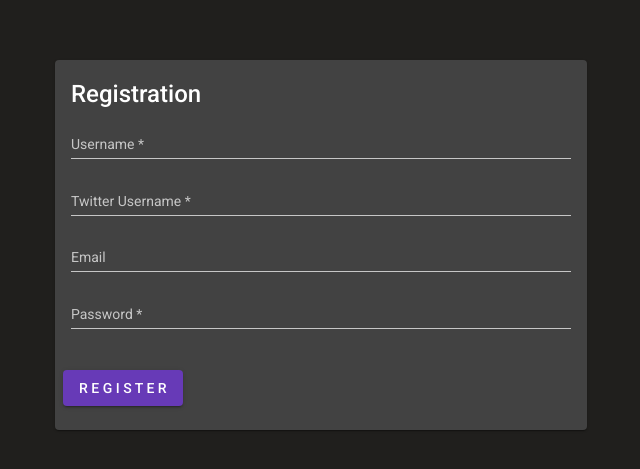
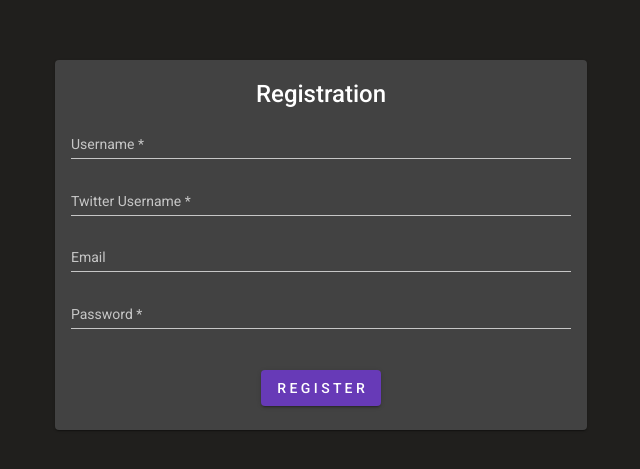
Before and after one commit to theunforg1ven/twitter-dealer, an Angular app in the folder TwitterDealer/TwitterDealer.WebClientApp/ClientApp/: page /user/registration in a window 1280 px wide. Shown: the part 179-648 px from the top of the page, without its empty margins (319-959 px from the left). Built offline with nearby package versions, Linux system fonts and the light colour scheme.

Commit message:
Changed Register title and button align

```diff
--- a/TwitterDealer/TwitterDealer.WebClientApp/ClientApp/src/app/user/registration/registration.component.html
+++ b/TwitterDealer/TwitterDealer.WebClientApp/ClientApp/src/app/user/registration/registration.component.html
@@ -1,7 +1,7 @@
 <div class="main-div">
    <mat-card class="my-card mt-5">
       <mat-card-content>
-       <mat-card-title>
+       <mat-card-title style="text-align: center;">
           Registration
        </mat-card-title>
            <mat-card-content>
@@ -24,7 +24,7 @@
                </mat-form-field>
               </form>
            </mat-card-content>
-           <mat-card-actions>
+           <mat-card-actions style="text-align:center;">
             <button mat-raised-button (click)="register()" color="primary">R E G I S T E R</button>
            </mat-card-actions>
       </mat-card-content>
```
